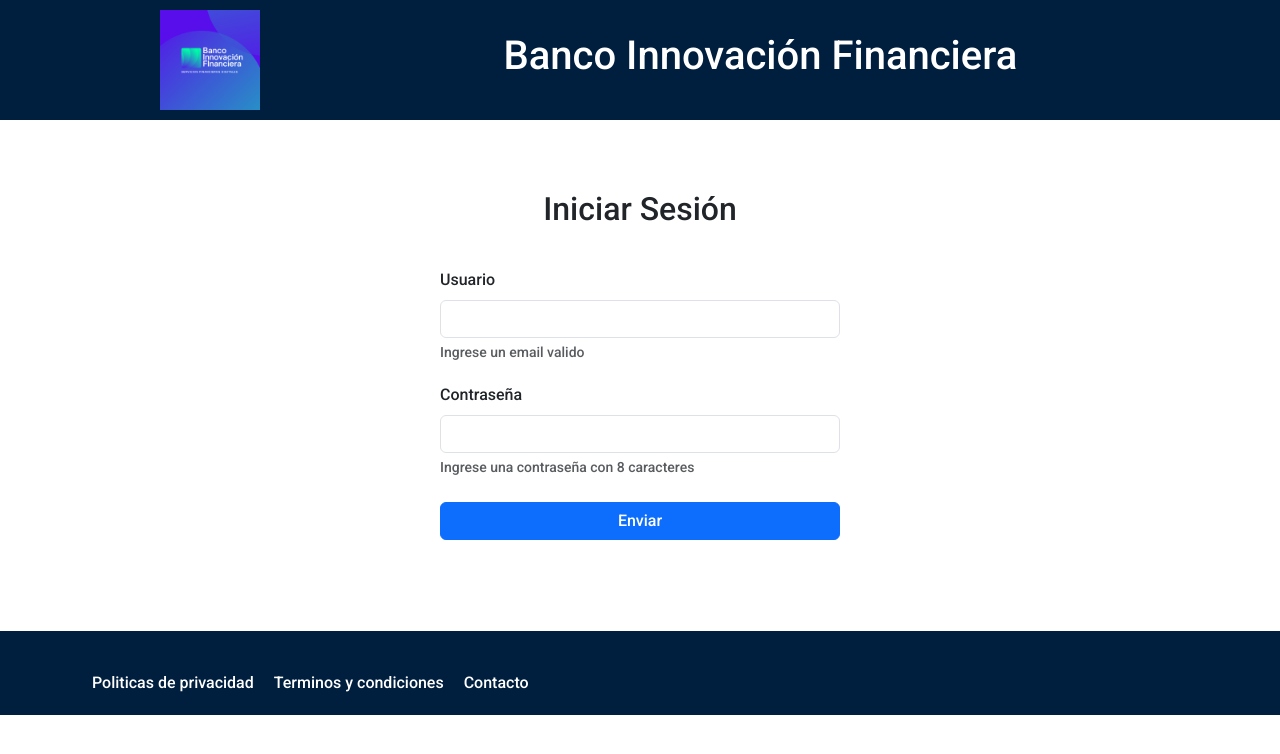
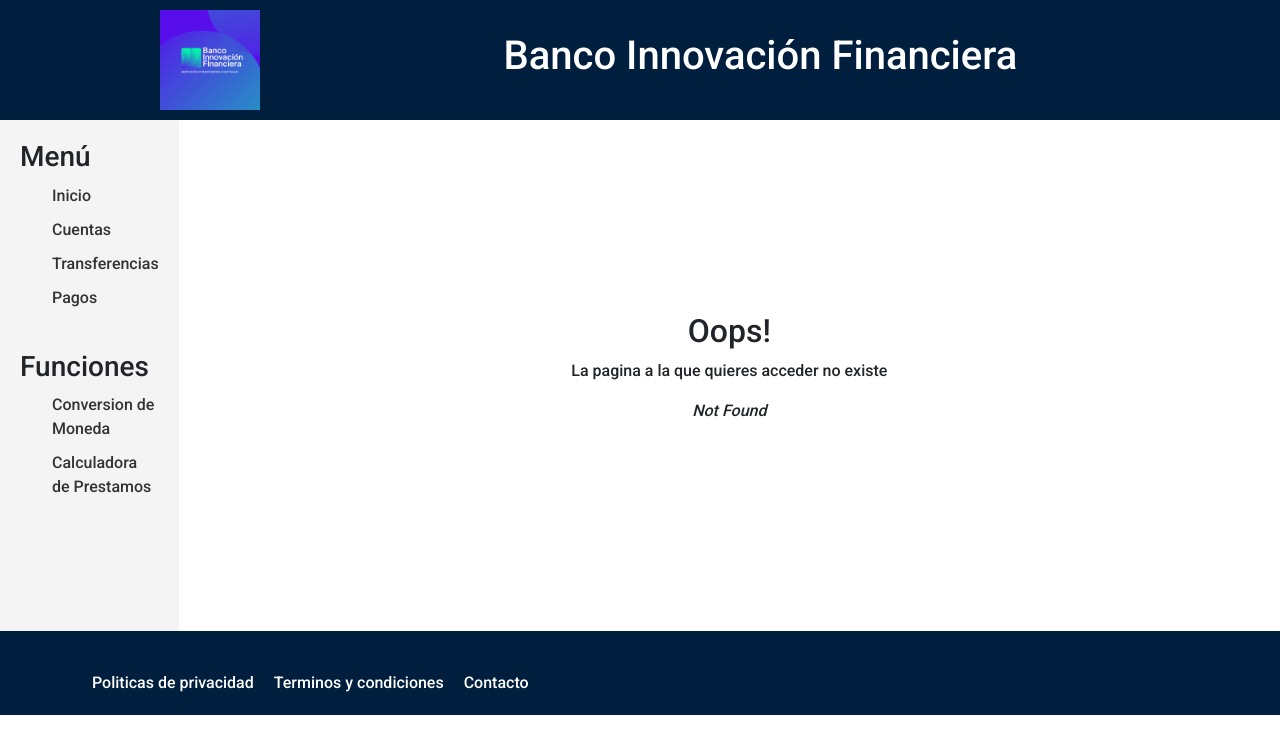
Before and after one commit to EmaPesci06/itbank_react_sprint3, a React (Create React App) app: page /login in a window 1280 px wide. Shown: the top 754 px of the page. Built offline with nearby package versions, Linux system fonts and the light colour scheme; some icons are missing.

Commit message:
error page y falta la autenticacion

```diff
--- /dev/null
+++ b/src/components/ContenedorNyMError/ContenedorNyMError.jsx
@@ -0,0 +1,11 @@
+import { Error } from "../Error/Error"
+import NavBar from "../NavBar/NavBar"
+
+export const ContenedorNyMError = () => {
+    return (
+        <div className="contenedorNyM">
+            <NavBar></NavBar>
+            <Error></Error>
+        </div>
+    )
+}
--- /dev/null
+++ b/src/components/Error/Error.jsx
@@ -0,0 +1,16 @@
+import { useRouteError } from "react-router-dom"
+
+export const Error = () => {
+    const error = useRouteError()
+    console.error(error)
+
+    return (
+        <div className="error-page">
+            <h2>Oops!</h2>
+            <p>La pagina a la que quieres acceder no existe</p>
+            <p>
+                <i>{error.statusText || error.message}</i>
+            </p>
+        </div>
+    )
+}
--- a/src/components/Login/Login.jsx
+++ b/src/components/Login/Login.jsx
@@ -1,23 +1,94 @@
+import React, { useState } from "react";
+import { Link, Navigate } from "react-router-dom";
 
 export const Login = () => {
+    const [values, setValues] = useState({
+        email: "",
+        password: "",
+    });
+
+    const [errors, setErrors] = useState({
+        email: "",
+        password: "",
+    });
+
+    const validateForm = () => {
+        let isValid = true;
+        const newErrors = { email: "", password: "" };
+
+        if (!values.email) {
+            newErrors.email = "El correo electrónico es obligatorio";
+            isValid = false;
+        } else if (!/\S+@\S+\.\S+/.test(values.email)) {
+            newErrors.email = "Dirección de correo electrónico no válida";
+            isValid = false;
+        }
+
+        if (!values.password || values.password.length < 8) {
+            newErrors.password = "La contraseña debe tener al menos 8 caracteres";
+            isValid = false;
+        }
+
+        setErrors(newErrors);
+        return isValid;
+    };
+
+    const handleSubmit = (e) => {
+        e.preventDefault();
+
+        if (validateForm()) {
+            console.log("El formulario es válido");
+        } else {
+            console.log("El formulario no es válido");
+        }
+    };
+
+    const handleChange = (e) => {
+        const { name, value } = e.target;
+
+        setValues({
+            ...values,
+            [name]: value,
+        });
+    };
+
     return (
-        <main class="main">
-            <div class="contenedorM">
-                <h2 class="sesion">Iniciar Sesión</h2>
-                <form action="" id="loginForm">
-                    <label for="user" class="form-label">Usuario</label>
-                    <input type="text" name="usuario" id="user" class="form-control" />
-                    <div class="form-text">Ingrese un email valido</div>
+        <main className="main">
+            <div className="contenedorM">
+                <h2 className="sesion">Iniciar Sesión</h2>
+                <form action="" id="loginForm" onSubmit={handleSubmit}>
+                    <label htmlFor="user" className="form-label">
+                        Usuario
+                    </label>
+                    <input
+                        type="text"
+                        name="email"
+                        id="user"
+                        className="form-control"
+                        value={values.email}
+                        onChange={handleChange}
+                    />
+                    <div className="error-message" style={{ 'color': 'red' }}>{errors.email}</div>
 
-                    <label for="password" class="form-label">Contraseña</label>
-                    <input type="password" name="contraseña" id="password" class="form-control"
-                        aria-describedby="descriptionP" />
-                    <div id="descriptionP" class="form-text">Ingrese una contraseña con 8 caracteres</div>
+                    <label htmlFor="password" className="form-label">
+                        Contraseña
+                    </label>
+                    <input
+                        type="password"
+                        name="password"
+                        id="password"
+                        className="form-control"
+                        aria-describedby="descriptionP"
+                        value={values.password}
+                        onChange={handleChange}
+                    />
+                    <div className="error-message" style={{ 'color': 'red' }}>{errors.password}</div>
 
-                    <button type="submit" name="Enviar" id="submit" class="btn btn-primary mt-4">Enviar</button>
+                    <button disabled={!validateForm} type="submit" name="Enviar" id="submit" className="btn btn-primary mt-4">
+                        Enviar
+                    </button>
                 </form>
-
             </div>
         </main>
-    )
-}
+    );
+};
--- a/src/index.css
+++ b/src/index.css
@@ -475,6 +475,15 @@ label {
     width: 100%;
 }
 
+.error-page {
+    display: flex;
+    flex-direction: column;
+    align-items: center;
+    justify-content: center;
+    width: 100%;
+    height: 511px;
+}
+
 /* PIE DE PAGINA */
 .footer {
     clear: both;
--- a/src/index.js
+++ b/src/index.js
@@ -12,15 +12,17 @@ import { PagosPage } from './pages/PagosPage/PagosPage';
 import { MonedaPage } from './pages/MonedaPage/MonedaPage';
 import { PrestamoPage } from './pages/PrestamoPage/PrestamoPage';
 import { LoginPage } from './pages/LoginPage/LoginPage';
+import { ErrorPage } from './pages/ErrorPage/ErrorPage';
 
 const router = createBrowserRouter([
   {
-    path: "/*",
-    element: <HomePage></HomePage>
+    path: "/",
+    element: <LoginPage></LoginPage>,
+    errorElement: <ErrorPage></ErrorPage>
   },
   {
-    path: "/login",
-    element: <LoginPage></LoginPage>
+    path: "/inicio",
+    element: <HomePage></HomePage>
   },
   {
     path: "/cuentas",
--- /dev/null
+++ b/src/pages/ErrorPage/ErrorPage.jsx
@@ -0,0 +1,13 @@
+import { ContenedorNyMError } from "../../components/ContenedorNyMError/ContenedorNyMError"
+import { Footer } from "../../components/Footer/Footer"
+import { Header } from "../../components/Header/Header"
+
+export const ErrorPage = () => {
+    return (
+        <>
+            <Header></Header>
+            <ContenedorNyMError></ContenedorNyMError>
+            <Footer></Footer>
+        </>
+    )
+}
```
